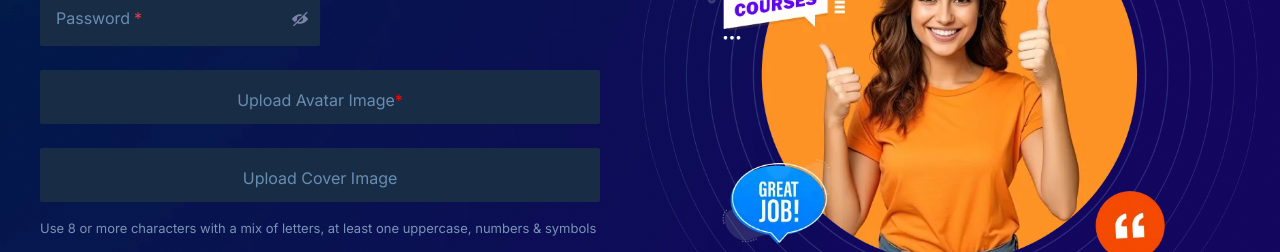
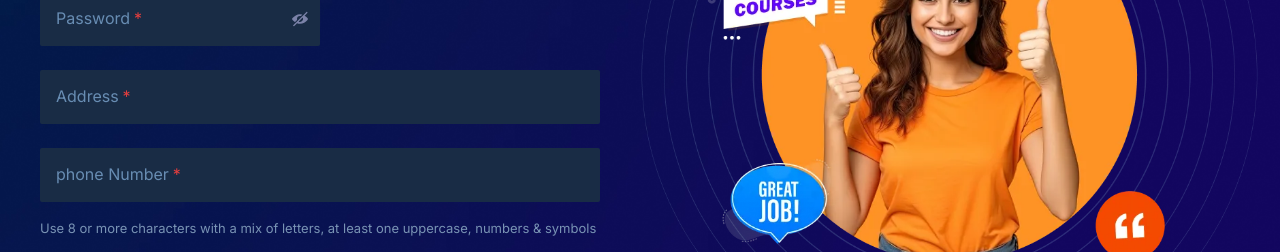
Before and after one commit to Ahtisham8952/E-commerce-FullStack, a React (Vite) app in the folder frontend/: page /signup in a window 1280 px wide. Shown: the part 514-766 px from the top of the page. Built offline with nearby package versions, Linux system fonts and the light colour scheme.

Commit message:
avatar not required

```diff
--- a/frontend/src/components/signup/SignupForm.jsx
+++ b/frontend/src/components/signup/SignupForm.jsx
@@ -19,27 +19,29 @@ const SignupForm = () => {
       email: "",
       password: "",
       fullName: "",
-      avatar: null,
-      coverImage: null,
+      address:'',
+      phoneNumber:''
+      // avatar: null,
+      // coverImage: null,
     },
     onSubmit: async (values) => {
       console.log(values);
-      if (!values.avatar) {
-        setAvatarError("Avatar image is required.");
-        return;
-      }
-      if (!values.coverImage) {
-        setCoverImageError("Cover image is required.");
-        return;
-      }
+      // if (!values.avatar) {
+      //   setAvatarError("Avatar image is required.");
+      //   return;
+      // }
+      // if (!values.coverImage) {
+      //   setCoverImageError("Cover image is required.");
+      //   return;
+      // }
 
       const formDataToSend = new FormData();
       formDataToSend.append("username", values.username);
       formDataToSend.append("email", values.email);
       formDataToSend.append("password", values.password);
       formDataToSend.append("fullName", values.fullName);
-      formDataToSend.append("avatar", values.avatar);
-      formDataToSend.append("coverImage", values.coverImage);
+      formDataToSend.append("address", values.address);
+      formDataToSend.append("phoneNumber", values.phoneNumber);
       setIsLoading(true);
       try {
         const response = await axios.post(
@@ -70,10 +72,10 @@ const SignupForm = () => {
     },
   });
 
-  const handleFileChange = (e) => {
-    formik.setFieldValue(e.target.name, e.target.files[0]);
-    setFileName(e.target.files[0].name);
-  };
+  // const handleFileChange = (e) => {
+  //   formik.setFieldValue(e.target.name, e.target.files[0]);
+  //   setFileName(e.target.files[0].name);
+  // };
 
   return (
     <Box
@@ -198,6 +200,24 @@ const SignupForm = () => {
               </Box>
             </Box>
             <Box mt="24px">
+              <CustomInput
+                Formlabel="Address"
+                Required={true}
+                FormInputVal={formik.values.address}
+                onTextChange={formik.handleChange}
+                nameofinput="address"
+              />
+            </Box>
+            <Box mt="24px">
+              <CustomInput
+                Formlabel="phone Number"
+                Required={true}
+                FormInputVal={formik.values.phoneNumber}
+                onTextChange={formik.handleChange}
+                nameofinput="phoneNumber"
+              />
+            </Box>
+            {/* <Box mt="24px">
               <Box  position={"relative"} p="17px"
                h="54px"
                bg="#192C45"
@@ -222,8 +242,8 @@ position={"absolute"}
               </Box>
 
               {avatarError && <p style={{ color: "red" }}>{avatarError}</p>}
-            </Box>
-            <Box mt="24px">
+            </Box> */}
+            {/* <Box mt="24px">
             <Box  position={"relative"} p="17px"
                h="54px"
                bg="#192C45"
@@ -249,7 +269,7 @@ position={"absolute"}
               {coverImageError && (
                 <p style={{ color: "red" }}>{coverImageError}</p>
               )}
-            </Box>
+            </Box> */}
             <Box mt="16px" mb="27px">
               <Text
                 fontSize="13px"
```
Also changed, not shown: 2 other files (tests, documents, lock files or other folders).
